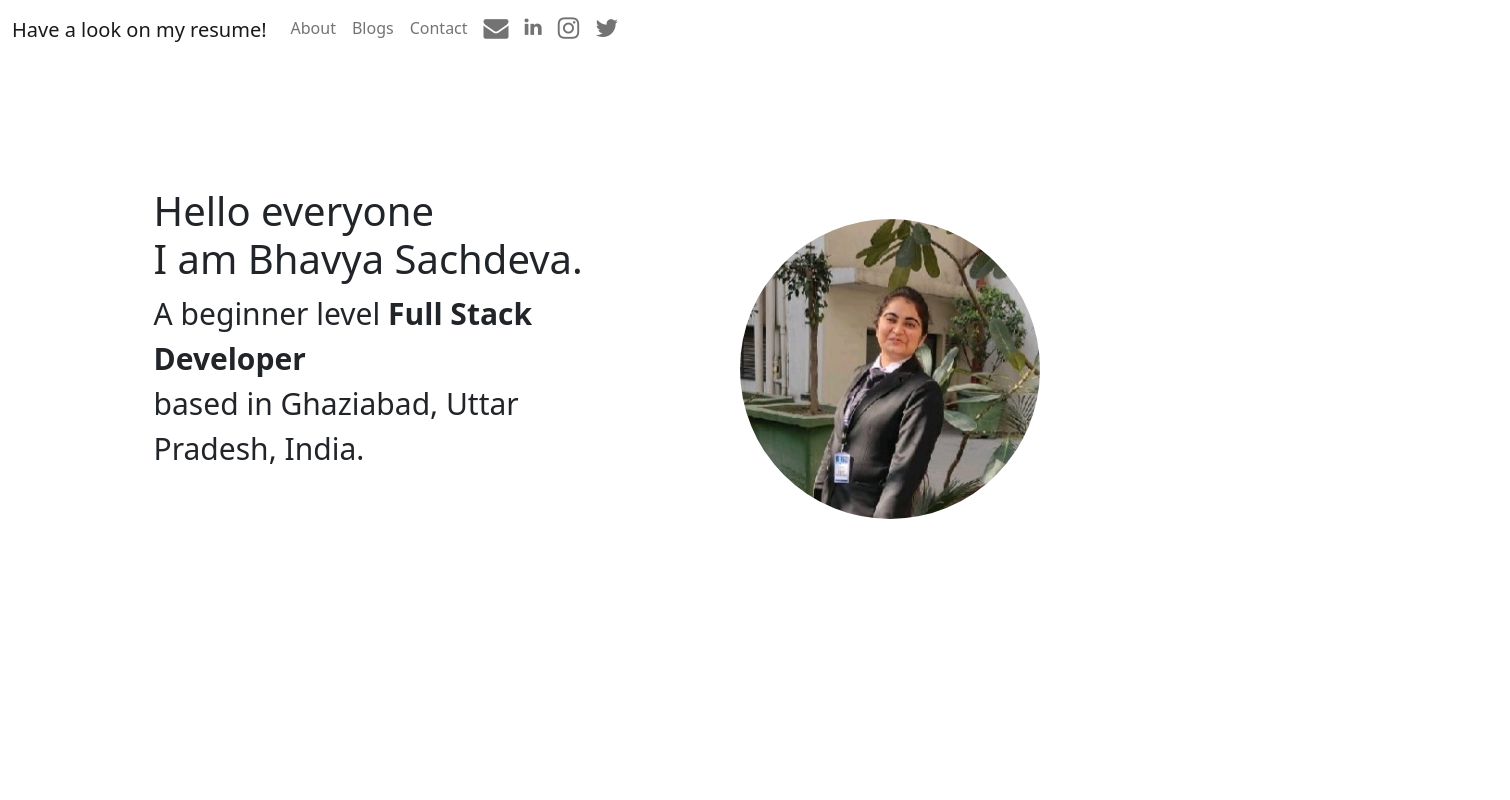
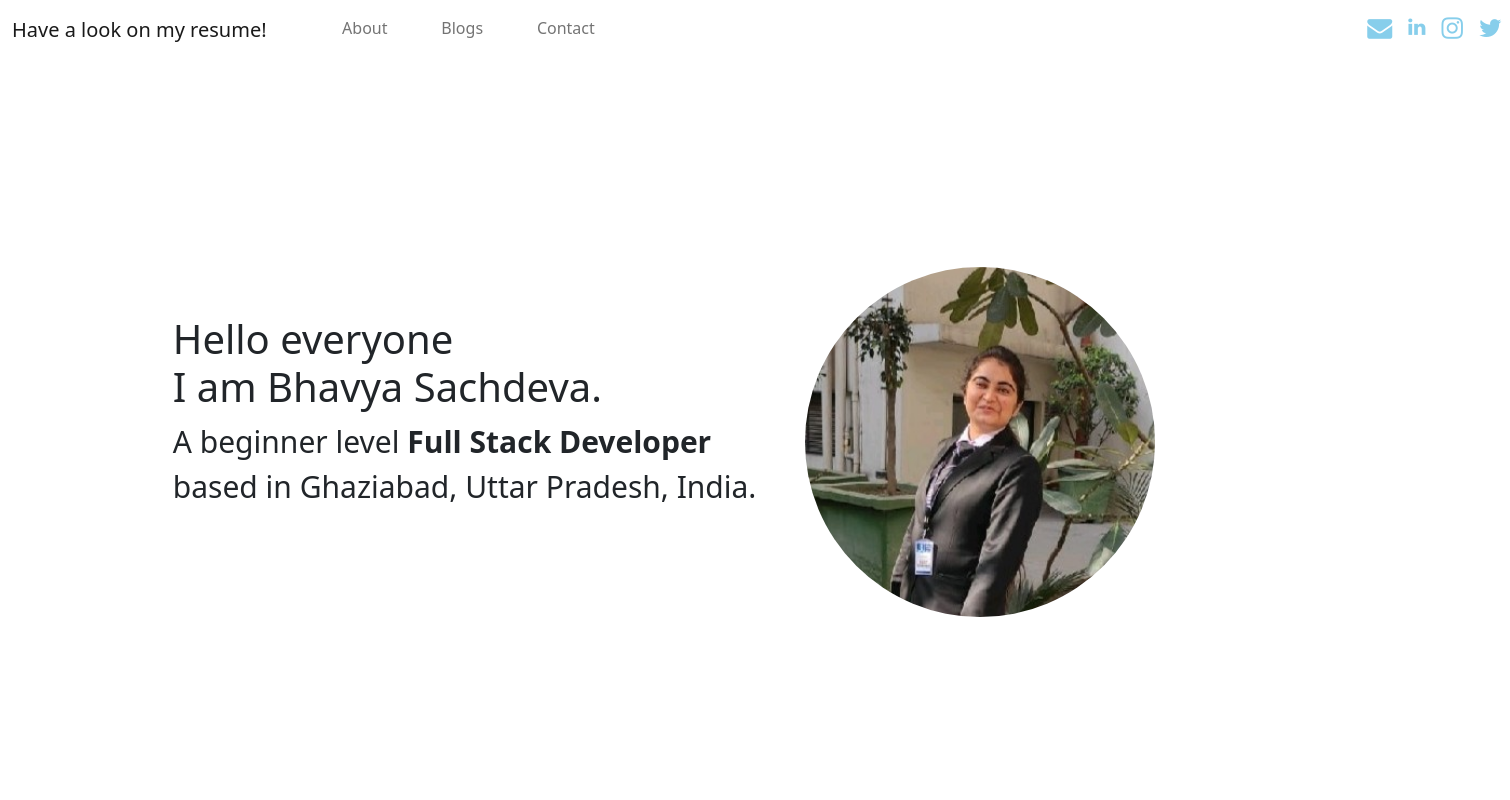
Before and after one commit to shrutikp70/Portfolio, a plain HTML site: page index.html in a window 1280 px wide. Shown: the top 800 px of the page, 1510 px wide, since content can reach past the window. Drawn offline with nearby package versions, Linux system fonts and the light colour scheme.

Commit message:
Add files via upload

```diff
--- a/styles.css
+++ b/styles.css
@@ -111,7 +111,7 @@ img{
         height:770px;
 
 } */
-.box1{
+/* .box1{
 width: 50%;
 vertical-align: top;
 display: inline-grid;
@@ -122,40 +122,85 @@ padding-left: 2%;
 .box2{
     width: 25%;
     margin-left: 60%;
-    padding-top: 2%;
+    padding-top: 1%;
     vertical-align: top;
     height: 700px;
-}
+} */
 img{
-    width: 300px;
-    height: 300px;
-    border-radius: 300px;
+    width: 350px;
+    height: 350px;
+    border-radius: 350px;
 }
 
     .box-1{
-        width: 40%;
+        width: 50%;
+        /* display: flex; */
+        height:760px;
+        margin-left: 12%;
+        padding-left: 1.5%;
+        vertical-align: top;
+        display:inline-grid;
+        padding-top: 20%;
+        }
+        .box-2{
+        width: 28%;
+        margin-left: 0;
+        padding-top: 14%;
         vertical-align: top;
         display: inline-grid;
-        padding-top: 10%;
-        height:770px;
-        margin-left: 10%;
-        padding-left: 2%;
-        }
-        .box-2{
-        width: 25%;
-        margin-left: 5%;
-        padding-top: 10%;
-        vertical-align: top;
-        display: inline-grid;
-        height:770px;
+        height:760px;
+        /* width: 25%;
+margin-left: 5%;
+padding-top: 10%;
+vertical-align: top;
+display: inline-grid;
+height:770px; */
         }
         .intro{
             font-size: 30px;
         }
         .photo{
-            margin-left: 10%;
-            margin-top: 10%;
+            margin-left: 2%;
+            margin-top: 8%;
         }
         body{
             background-color: rgb(255, 255, 255);
         }
+        .box-3{
+            width: 60%;
+            padding-top: 2%;
+            margin-left: 12%;
+            display: inline-grid;
+            padding-left: 1.3%;
+            font-size: 20px;
+          }
+          .nav-bar{
+              background-color: white;
+          }
+          .container-fluid
+{
+    background-color: white;
+}
+.nav-item1{
+    margin-left: 10%;
+    padding-left: 5%;
+    font-size: 16px;
+    font-style: bold;
+    color: black;
+}
+.nav-item2{
+    margin-left: 2%;
+    padding-left:9%;
+}
+.nav-item3{
+    width: 40%;
+    padding-left: 11%;
+}
+.fa{
+    color: skyblue;
+
+
+}
+.nav-item4{
+margin-left: 220%;
+}
```
